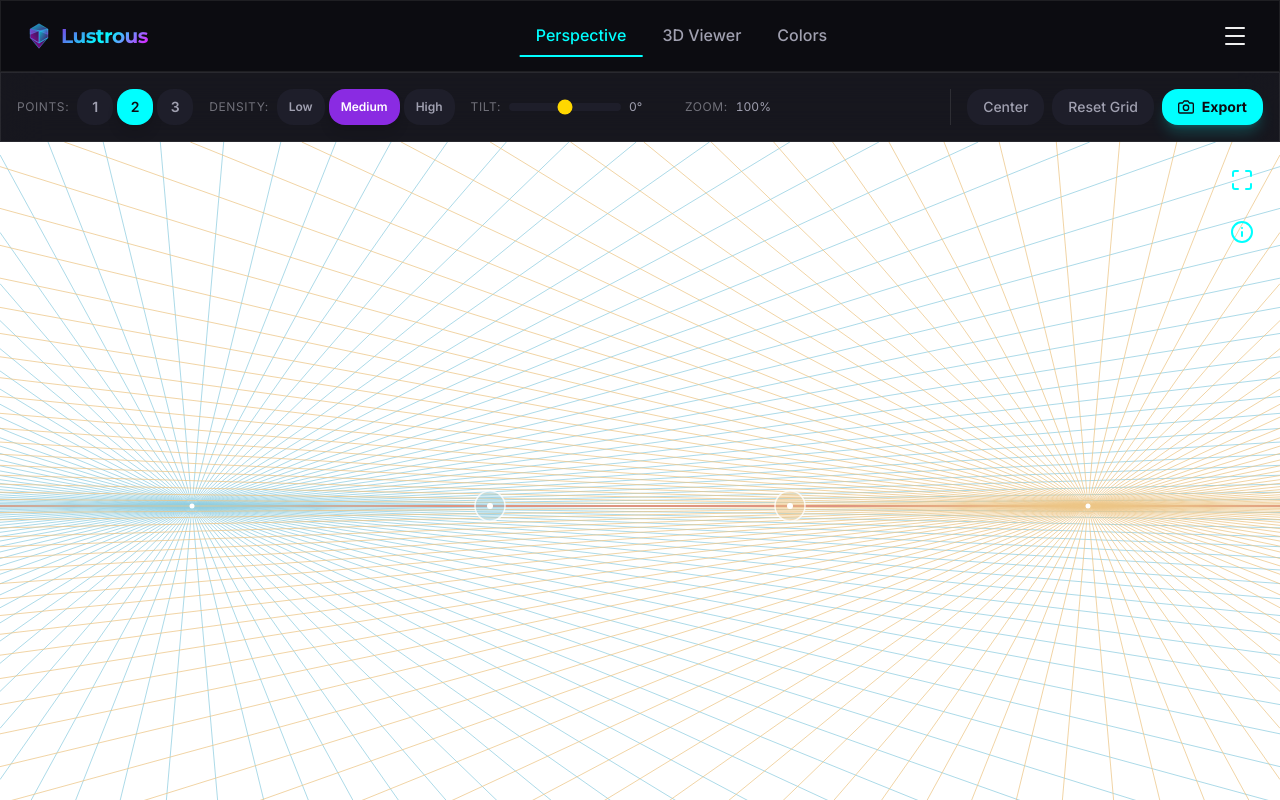
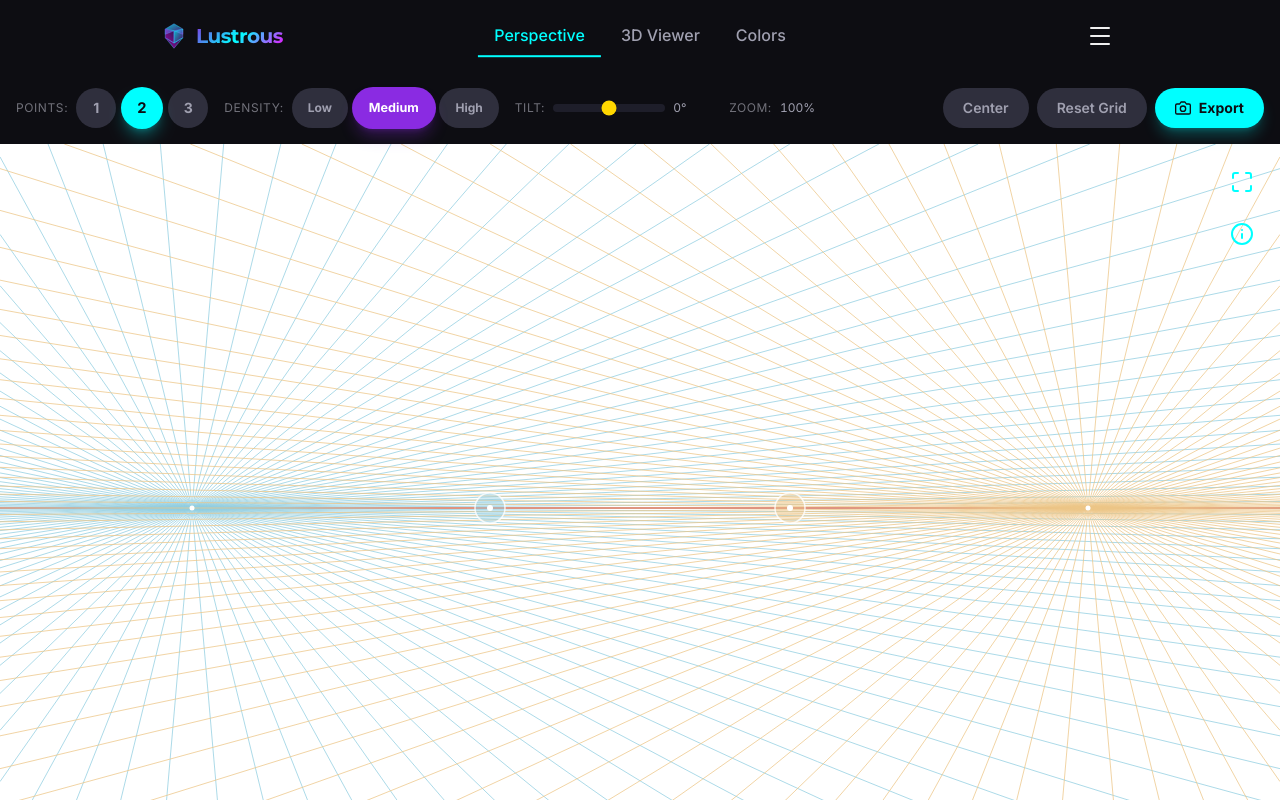
Before and after one commit to vhugoemcruz/lustrous, a Next.js app: page /perspective-grid in a window 1280 px wide. Built offline with nearby package versions, Linux system fonts and the light colour scheme.

Commit message:
feat: update UI components for improved aesthetics and usability across the application

```diff
--- a/src/app/page.tsx
+++ b/src/app/page.tsx
@@ -61,32 +61,17 @@ export default function Home() {
           <p className="text-xl md:text-2xl text-diamond-dust mb-4 font-light">
             The{" "}
             <span className="text-aqua font-medium">all-in-one</span>
-            {" "}creative assistant built for artists, like you.
+            {" "}creative assistant built for artists, just like you.
           </p>
 
           {/* Description */}
           <p className="text-base text-diamond-dust/80 max-w-xl mx-auto leading-relaxed mb-8">
-            Free utility tools for artists. Study perspective, 3D visualization,
-            and color theory — all in your browser.
+            All the tools you need, dedicated to the artistic community, for free.
           </p>
-
-          {/* Tool Icons Preview */}
-          <div className="flex items-center justify-center gap-4 mb-8">
-            {tools.map((tool) => (
-              <div
-                key={tool.href}
-                className="w-12 h-12 flex items-center justify-center rounded-xl bg-slate-grey/50 border border-anthracite text-2xl hover:border-aqua/50 hover:bg-slate-grey transition-all duration-300 cursor-default"
-                title={tool.title}
-              >
-                {tool.icon}
-              </div>
-            ))}
-          </div>
 
           {/* Browser Compatibility Indicator */}
           <div className="flex items-center justify-center gap-3 text-sm text-diamond-dust/60">
-            <span>Works in all modern browsers</span>
-            <div className="flex gap-1.5">
+            <div className="flex gap-5.5">
               <span className="w-2.5 h-2.5 rounded-full bg-emerald animate-pulse-glow" />
               <span className="w-2.5 h-2.5 rounded-full bg-aqua animate-pulse-glow [animation-delay:0.2s]" />
               <span className="w-2.5 h-2.5 rounded-full bg-amethyst animate-pulse-glow [animation-delay:0.4s]" />
--- a/src/components/layout/Header.tsx
+++ b/src/components/layout/Header.tsx
@@ -27,9 +27,9 @@ export function Header() {
     const pathname = usePathname();
 
     return (
-        <header className="fixed top-0 left-0 right-0 z-50 h-[var(--header-height)] glass border-b border-glass-border">
-            <div className="container mx-auto h-full px-6 flex items-center justify-between">
-                {/* Logo */}
+        <header className="fixed top-0 left-0 right-0 z-50 h-[var(--header-height)]">
+            <div className="h-full px-40 flex items-center justify-between">
+                {/* Logo - Left Corner */}
                 <Link
                     href="/"
                     className="hover:opacity-80 transition-opacity"
@@ -38,8 +38,8 @@ export function Header() {
                     <LustrousLogo size={28} showText />
                 </Link>
 
-                {/* Desktop Navigation */}
-                <nav className="hidden md:flex items-center gap-1" aria-label="Main navigation">
+                {/* Desktop Navigation - Centered */}
+                <nav className="hidden md:flex items-center gap-1 absolute left-1/2 top-1/2 -translate-x-1/2 -translate-y-1/2" aria-label="Main navigation">
                     {navLinks.map((link) => (
                         <Link
                             key={link.href}
@@ -51,8 +51,8 @@ export function Header() {
                     ))}
                 </nav>
 
-                {/* Right side: Burger Menu */}
-                <div className="flex items-center gap-4">
+                {/* Right side: Burger Menu - Right Corner */}
+                <div className="flex items-center">
                     {/* Burger Button - All screens */}
                     <button
                         id="burger-toggle-btn"
--- a/src/components/tools/perspective/PerspectiveCanvas.tsx
+++ b/src/components/tools/perspective/PerspectiveCanvas.tsx
@@ -184,7 +184,7 @@ export function PerspectiveCanvas() {
                 {/* Toolbar - Moved inside for Fullscreen visibility */}
                 <div className={`flex flex-wrap items-center gap-4 p-4 transition-all duration-300 z-50 ${isFullscreen
                     ? "absolute top-0 left-0 w-full pointer-events-none"
-                    : "glass border-b border-glass-border relative"
+                    : "bg-deep-obsidian relative"
                     } ${hideUI ? "opacity-0 invisible -translate-y-4" : "opacity-100 visible translate-y-0"}`}>
                     <div className={`flex flex-wrap items-center gap-4 w-full ${isFullscreen ? "pointer-events-none" : ""}`}>
                         {/* Perspective type */}
@@ -192,14 +192,14 @@ export function PerspectiveCanvas() {
                             <span className="text-xs text-text-muted uppercase tracking-wider">
                                 Points:
                             </span>
-                            <div className="flex gap-1">
+                            <div className="flex gap-1.5">
                                 {([1, 2, 3] as const).map((type) => (
                                     <button
                                         key={type}
                                         onClick={() => updateConfig({ type })}
-                                        className={`w-9 h-9 rounded-lg text-sm font-semibold transition-all ${state?.config.type === type
-                                            ? "bg-aqua text-deep-obsidian shadow-lg"
-                                            : "bg-slate-grey text-text-secondary hover:bg-medium-grey hover:text-text-primary"
+                                        className={`w-10 h-10 rounded-xl text-sm font-bold transition-all duration-200 ${state?.config.type === type
+                                            ? "bg-aqua text-deep-obsidian shadow-lg shadow-aqua/30 scale-105"
+                                            : "bg-anthracite text-text-secondary hover:bg-slate-grey hover:text-text-primary hover:scale-105"
                                             }`}
                                     >
                                         {type}
@@ -214,21 +214,21 @@ export function PerspectiveCanvas() {
                                 <span className="text-xs text-text-muted uppercase tracking-wider">
                                     Third Point:
                                 </span>
-                                <div className="flex gap-1">
+                                <div className="flex gap-1.5">
                                     <button
                                         onClick={() => updateConfig({ thirdPointOrientation: "top" })}
-                                        className={`px-3 h-9 rounded-lg text-xs font-semibold transition-all ${state?.config.thirdPointOrientation === "top"
-                                            ? "bg-magenta text-white shadow-lg"
-                                            : "bg-slate-grey text-text-secondary hover:bg-medium-grey hover:text-text-primary"
+                                        className={`px-4 h-10 rounded-xl text-xs font-bold transition-all duration-200 ${state?.config.thirdPointOrientation === "top"
+                                            ? "bg-magenta text-white shadow-lg shadow-magenta/30 scale-105"
+                                            : "bg-anthracite text-text-secondary hover:bg-slate-grey hover:text-text-primary hover:scale-105"
                                             }`}
                                     >
                                         ↑ Above
                                     </button>
                                     <button
                                         onClick={() => updateConfig({ thirdPointOrientation: "bottom" })}
-                                        className={`px-3 h-9 rounded-lg text-xs font-semibold transition-all ${state?.config.thirdPointOrientation === "bottom"
-                                            ? "bg-magenta text-white shadow-lg"
-                                            : "bg-slate-grey text-text-secondary hover:bg-medium-grey hover:text-text-primary"
+                                        className={`px-4 h-10 rounded-xl text-xs font-bold transition-all duration-200 ${state?.config.thirdPointOrientation === "bottom"
+                                            ? "bg-magenta text-white shadow-lg shadow-magenta/30 scale-105"
+                                            : "bg-anthracite text-text-secondary hover:bg-slate-grey hover:text-text-primary hover:scale-105"
                                             }`}
                                     >
                                         ↓ Below
@@ -242,14 +242,14 @@ export function PerspectiveCanvas() {
                             <span className="text-xs text-text-muted uppercase tracking-wider">
                                 Density:
                             </span>
-                            <div className="flex gap-1">
+                            <div className="flex gap-1.5">
                                 {(["low", "medium", "high"] as const).map((density) => (
                                     <button
                                         key={density}
                                         onClick={() => updateConfig({ density })}
-                                        className={`px-3 h-9 rounded-lg text-xs font-semibold capitalize transition-all ${state?.config.density === density
-                                            ? "bg-amethyst text-white shadow-lg"
-                                            : "bg-slate-grey text-text-secondary hover:bg-medium-grey hover:text-text-primary"
+                                        className={`px-4 h-10 rounded-xl text-xs font-bold capitalize transition-all duration-200 ${state?.config.density === density
+                                            ? "bg-amethyst text-white shadow-lg shadow-amethyst/30 scale-105"
+                                            : "bg-anthracite text-text-secondary hover:bg-slate-grey hover:text-text-primary hover:scale-105"
                                             }`}
                                     >
                                         {density}
@@ -290,24 +290,24 @@ export function PerspectiveCanvas() {
                         {!isFullscreen && <div className="flex-1" />}
 
                         {/* Reset & Export */}
-                        <div className={`flex items-center gap-2 pl-4 border-l border-white/10 pointer-events-auto ${isFullscreen ? "ml-auto" : ""}`}>
+                        <div className={`flex items-center gap-2 pl-4 pointer-events-auto ${isFullscreen ? "ml-auto" : ""}`}>
                             <button
                                 onClick={resetCamera}
-                                className="h-9 px-4 flex items-center gap-2 bg-slate-grey text-text-secondary rounded-lg hover:bg-medium-grey hover:text-text-primary transition-all text-sm font-medium"
+                                className="h-10 px-5 flex items-center gap-2 bg-anthracite text-text-secondary rounded-xl hover:bg-slate-grey hover:text-text-primary hover:scale-105 transition-all duration-200 text-sm font-semibold"
                                 title="Center Camera (Reset Pan/Zoom/Tilt)"
                             >
                                 Center
                             </button>
                             <button
                                 onClick={reset}
-                                className="h-9 px-4 flex items-center gap-2 bg-slate-grey text-text-secondary rounded-lg hover:bg-medium-grey hover:text-text-primary transition-all text-sm font-medium"
+                                className="h-10 px-5 flex items-center gap-2 bg-anthracite text-text-secondary rounded-xl hover:bg-slate-grey hover:text-text-primary hover:scale-105 transition-all duration-200 text-sm font-semibold"
                                 title="Reset Entire Grid"
                             >
                                 Reset Grid
                             </button>
                             <button
                                 onClick={exportImage}
-                                className="h-9 px-4 flex items-center gap-2 bg-aqua text-deep-obsidian rounded-lg hover:bg-opacity-90 transition-all text-sm font-bold shadow-lg shadow-aqua/20"
+                                className="h-10 px-5 flex items-center gap-2 bg-aqua text-deep-obsidian rounded-xl hover:brightness-110 hover:scale-105 transition-all duration-200 text-sm font-bold shadow-lg shadow-aqua/25"
                                 title="Export Image"
                             >
                                 <ExportIcon />
```
Also changed, not shown: src/components/layout/BurgerMenu.tsx (+7 -7 lines).
